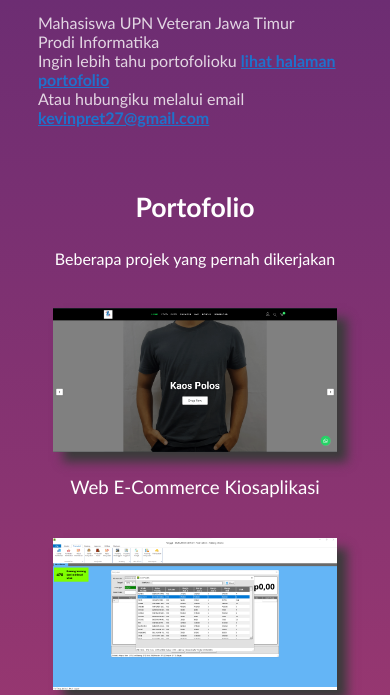
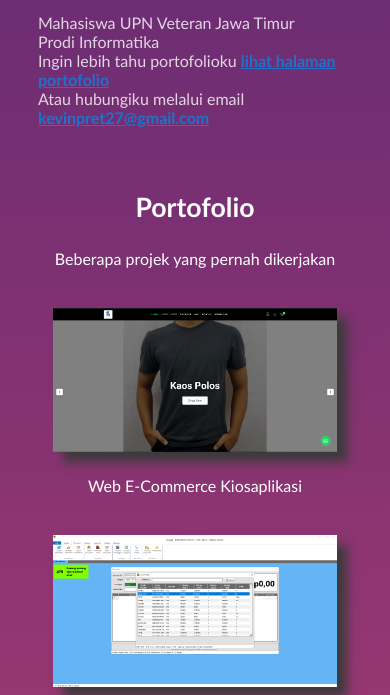
Before and after one commit to novandikp/novandikp, a plain HTML site: page index.html in a window 390 px wide. Shown: the part 149-844 px from the top of the page. Drawn offline with Linux system fonts and the light colour scheme.

Commit message:
Project p mobile

```diff
--- a/style/responsive.css
+++ b/style/responsive.css
@@ -16,6 +16,10 @@
 }
 /* Phone */
 @media screen and (max-width: 481px) {
+  .project p {
+    font-size: 12pt;
+  }
+
   .content {
     margin: 5% 10px;
   }
```
